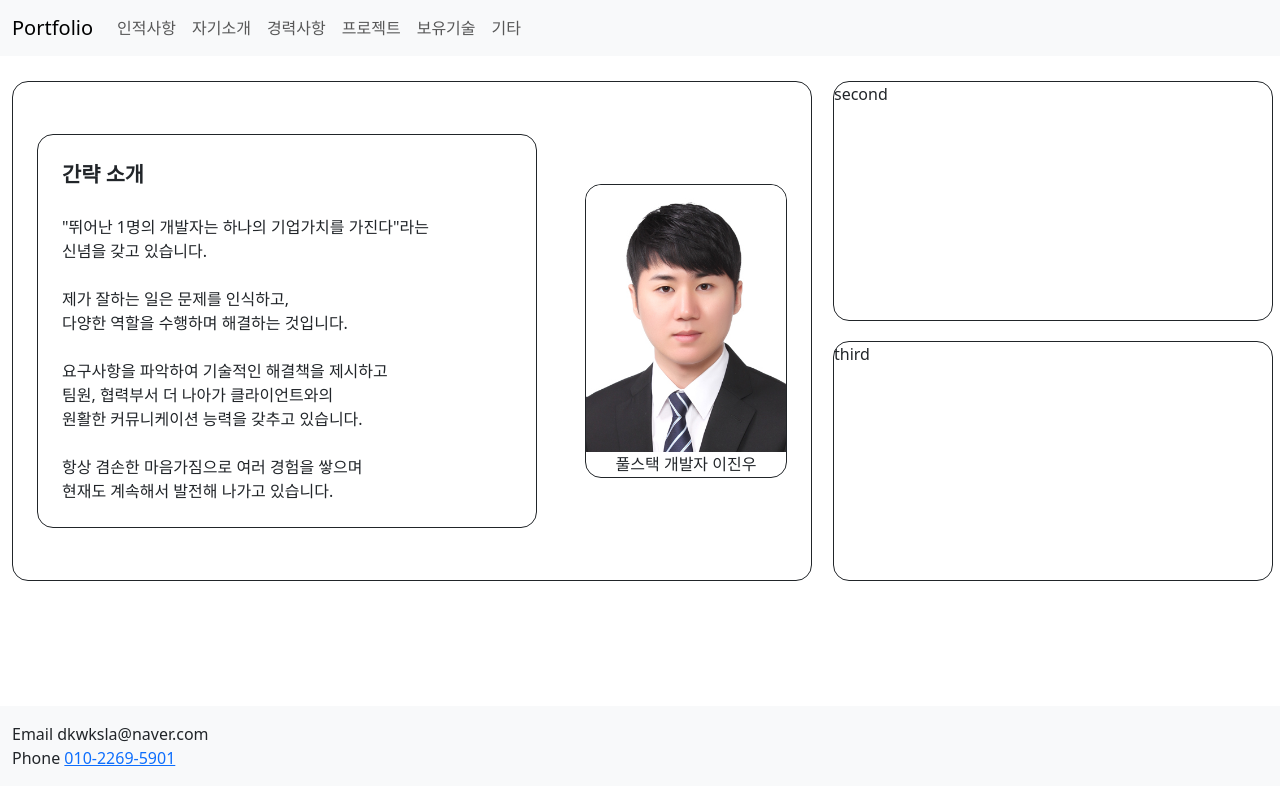
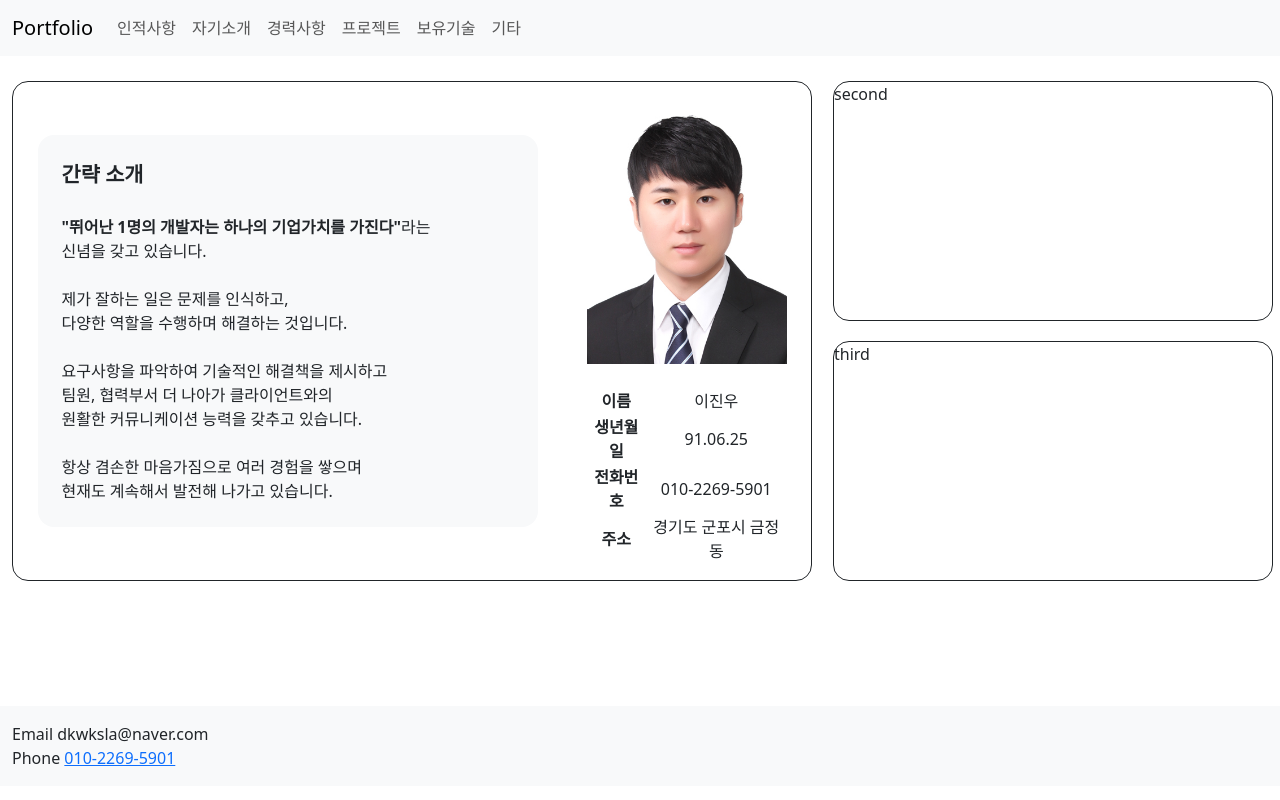
Before and after one commit to codej625/portfolio, a React (Vite) app in the folder portfolio-project/: page / in a window 1280 px wide. Built offline with nearby package versions, Linux system fonts and the light colour scheme.

Commit message:
241029 Update Index component by codej625

```diff
--- a/portfolio-project/src/assets/common.css
+++ b/portfolio-project/src/assets/common.css
@@ -50,10 +50,7 @@ section {
 
 .personal-information-body .identification-picture {
   width: 200px;
-  height: 292px;
-  border: 1px solid;
   box-sizing: content-box;
-  border-radius: 16px;
 }
 
 .personal-information-body .identification-picture > figure {
@@ -62,13 +59,10 @@ section {
 
 .personal-information-body .identification-picture > figure > img {
   width: 200px;
-  border-top-right-radius: 16px;
-  border-top-left-radius: 16px;
 }
 
 .personal-information-body .self-introduction {
   width: 500px;
-  border: 1px solid;
   border-radius: 16px;
 }
 
@@ -76,6 +70,7 @@ section {
   font-weight: 600;
   font-size: 1.3rem;
 }
+
 @media (min-width: 1400px) {
   .container {
     max-width: 100%;
--- a/portfolio-project/src/components/pages/Index.tsx
+++ b/portfolio-project/src/components/pages/Index.tsx
@@ -11,9 +11,9 @@ export default function Main() {
             <div className="container">
               <div className="personal-information-body">
                 <div>
-                  <div className="self-introduction p-4">
+                  <div className="self-introduction bg-body-tertiary p-4">
                     <p><strong>간략 소개</strong></p><br />
-                    <span>"뛰어난 1명의 개발자는 하나의 기업가치를 가진다"</span>라는<br />
+                    <strong>"뛰어난 1명의 개발자는 하나의 기업가치를 가진다"</strong>라는<br />
                     신념을 갖고 있습니다.<br />
                     <br />
                     제가 잘하는 일은 문제를 인식하고,<br />
@@ -31,7 +31,27 @@ export default function Main() {
                       <img src="./../public/identification_picture.jpg" alt="identification picture" />
                       <figcaption></figcaption>
                     </figure>
-                    <p className="text-center">풀스택 개발자 이진우</p>
+                    <div>
+                      <br />
+                      <table className="text-center">
+                        <tr>
+                          <th>이름</th>
+                          <td>이진우</td>
+                        </tr>
+                        <tr>
+                          <th>생년월일</th>
+                          <td>91.06.25</td>
+                        </tr>
+                        <tr>
+                          <th>전화번호</th>
+                          <td>010-2269-5901</td>
+                        </tr>
+                        <tr>
+                          <th>주소</th>
+                          <td>경기도 군포시 금정동</td>
+                        </tr>
+                      </table>
+                    </div>
                   </div>
                 </div>
                 <div>
```
